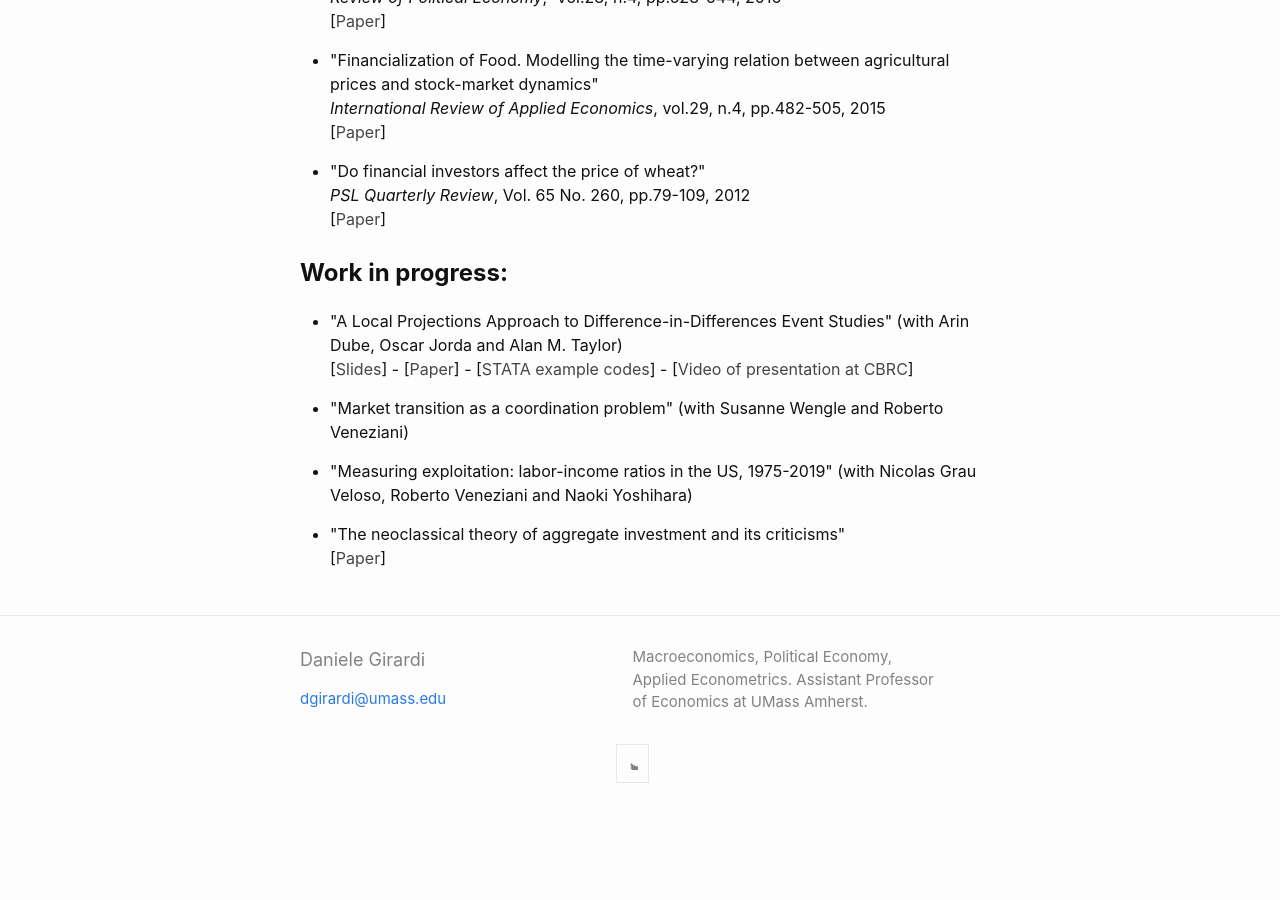
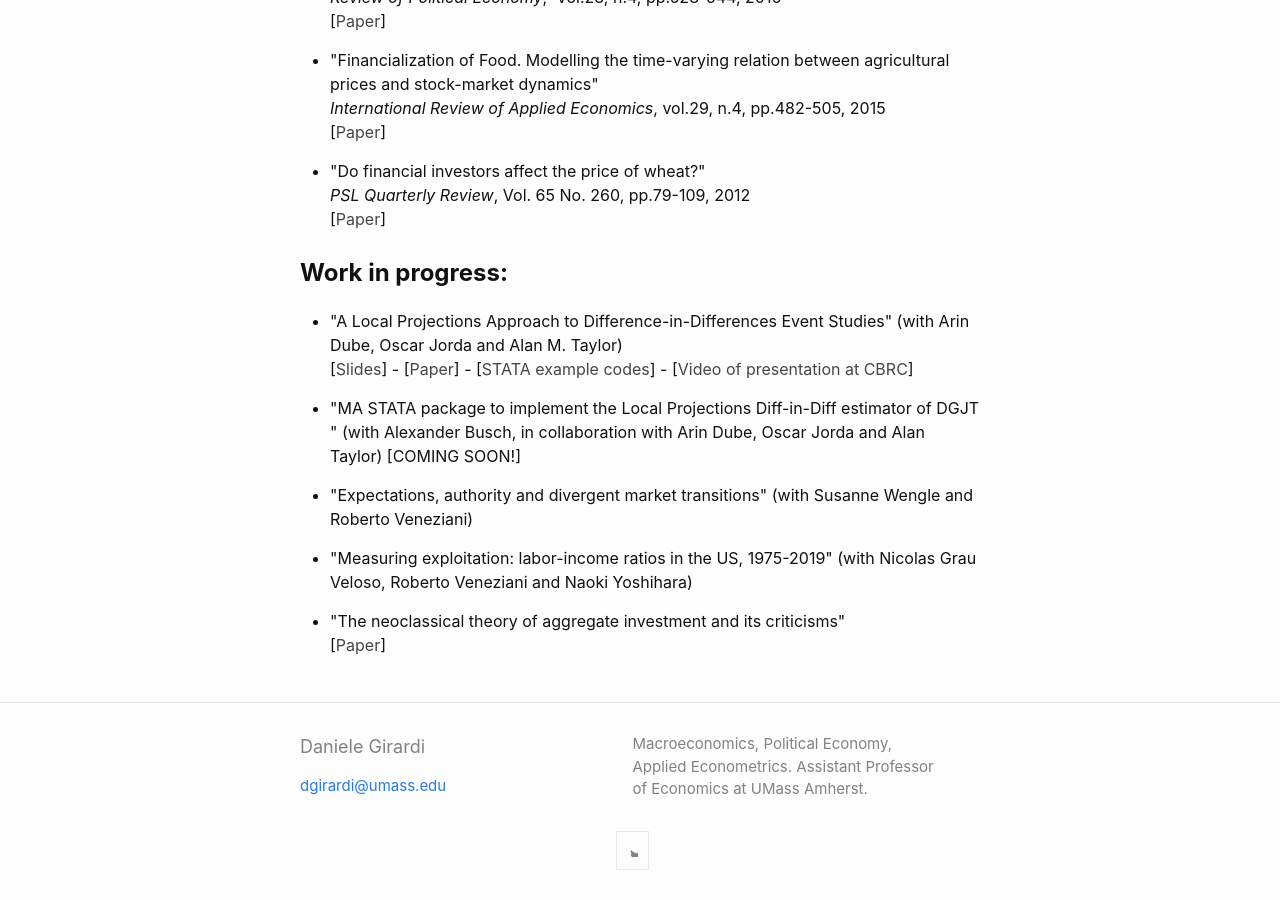
Before and after one commit to danielegirardi/danielegirardi.github.io, a Jekyll site: the page built from index.md, in a window 1280 px wide and 900 px high, scrolled down 1376 px. Built offline with Jekyll 4.4.1, drawn with Linux system fonts in a browser that asks for light colours; before the commit the page ends 2189 px from its top, so only the background shows below that.

Commit message:
Update home.html

```diff
--- a/_layouts/home.html
+++ b/_layouts/home.html
@@ -128,8 +128,12 @@ Work in progress:</strong></h1>
   </li>
 </ul>
 
+    <ul style="list-style-type: disc;">
+ 	<li>"MA STATA package to implement the Local Projections Diff-in-Diff estimator of DGJT " (with Alexander Busch, in collaboration with Arin Dube, Oscar Jorda and Alan Taylor) [COMING SOON!] <br/></li>
+</ul>
+
   <ul style="list-style-type: disc;">
- 	<li>"Market transition as a coordination problem" (with Susanne Wengle and Roberto Veneziani) <br/></li>
+ 	<li>"Expectations, authority and divergent market transitions" (with Susanne Wengle and Roberto Veneziani) <br/></li>
 </ul>
     <ul style="list-style-type: disc;">
  	<li>"Measuring exploitation: labor-income ratios in the US, 1975-2019" (with Nicolas Grau Veloso, Roberto Veneziani and Naoki Yoshihara) <br/></li>
```
